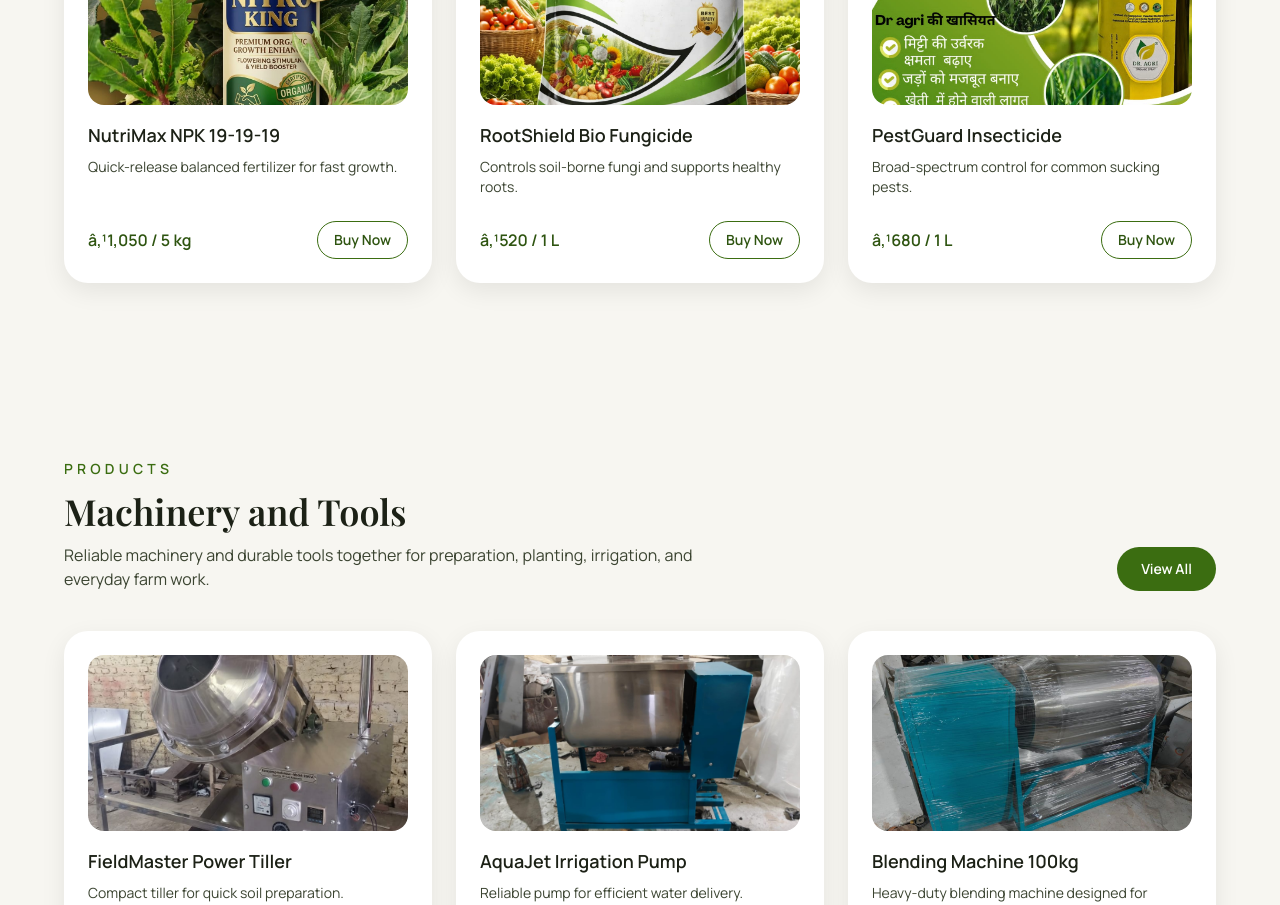
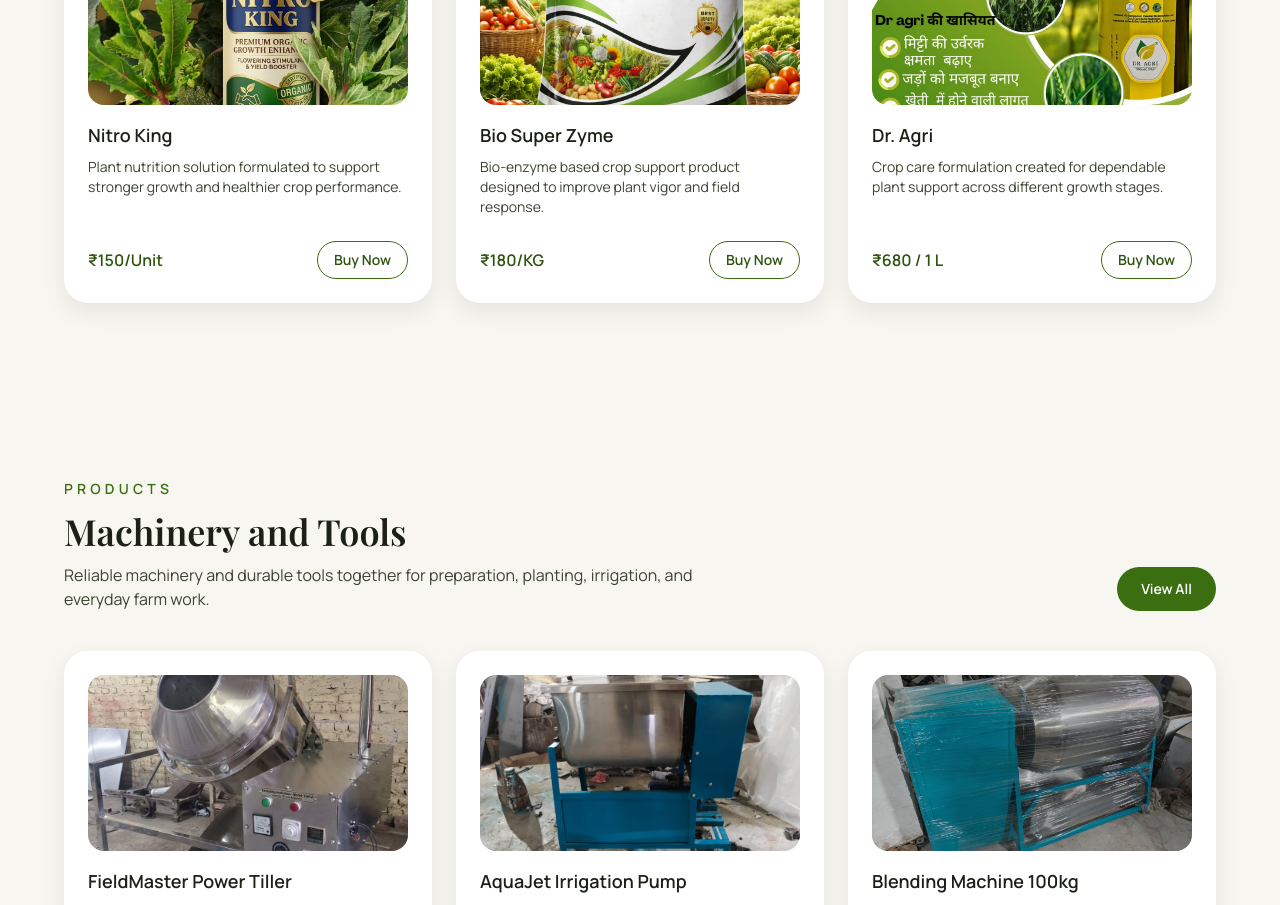
Before and after one commit to wasimfaiz/narayanagri, a Next.js app: page / in a window 1280 px wide. Shown: the part 5180-6085 px from the top of the page. Built offline with nearby package versions, Linux system fonts and the light colour scheme; a web font is replaced by a local one.

Commit message:
changed rupees

```diff
--- a/app/data/products.ts
+++ b/app/data/products.ts
@@ -52,42 +52,28 @@
 
 export const medicineProducts: Product[] = [
   {
-    name: "NutriMax NPK 19-19-19",
-    description: "Quick-release balanced fertilizer for fast growth.",
-    price: "â‚¹1,050 / 5 kg",
+    name: "Nitro King",
+    description: "Plant nutrition solution formulated to support stronger growth and healthier crop performance.",
+    price: "₹150/Unit",
     image: "/images/product-img/medicine-img/nitro-king.jpeg",
   },
   {
-    name: "RootShield Bio Fungicide",
-    description: "Controls soil-borne fungi and supports healthy roots.",
-    price: "â‚¹520 / 1 L",
+    name: "Bio Super Zyme",
+    description: "Bio-enzyme based crop support product designed to improve plant vigor and field response.",
+    price: "₹180/KG",
     image: "/images/product-img/medicine-img/bio-super-zyme.jpeg",
   },
   {
-    name: "PestGuard Insecticide",
-    description: "Broad-spectrum control for common sucking pests.",
-    price: "â‚¹680 / 1 L",
+    name: "Dr. Agri",
+    description: "Crop care formulation created for dependable plant support across different growth stages.",
+    price: "₹680 / 1 L",
     image: "/images/product-img/medicine-img/dr-agri.jpeg",
   },
   {
-    name: "GreenBoost Organic Spray",
-    description: "Improves plant immunity and stress tolerance.",
-    price: "â‚¹390 / 1 L",
+    name: "Rifill Ultra",
+    description: "Advanced liquid crop solution aimed at maintaining healthier plants and better field productivity.",
+    price: "₹390 / 1 L",
     image: "/images/product-img/medicine-img/refil-ultra.jpeg",
-  },
-  {
-    name: "YieldPlus Micronutrient Mix",
-    description: "Corrects deficiencies and boosts flowering.",
-    price: "â‚¹540 / 2 kg",
-    image:
-      "https://images.unsplash.com/photo-1501004318641-b39e6451bec6?q=80&w=1200&auto=format&fit=crop",
-  },
-  {
-    name: "BlossomCare Flower Booster",
-    description: "Enhances fruit set and reduces flower drop.",
-    price: "â‚¹460 / 1 L",
-    image:
-      "https://images.unsplash.com/photo-1475337057874-3b7991e1a4b2?q=80&w=1200&auto=format&fit=crop",
   },
 ];
 
```
